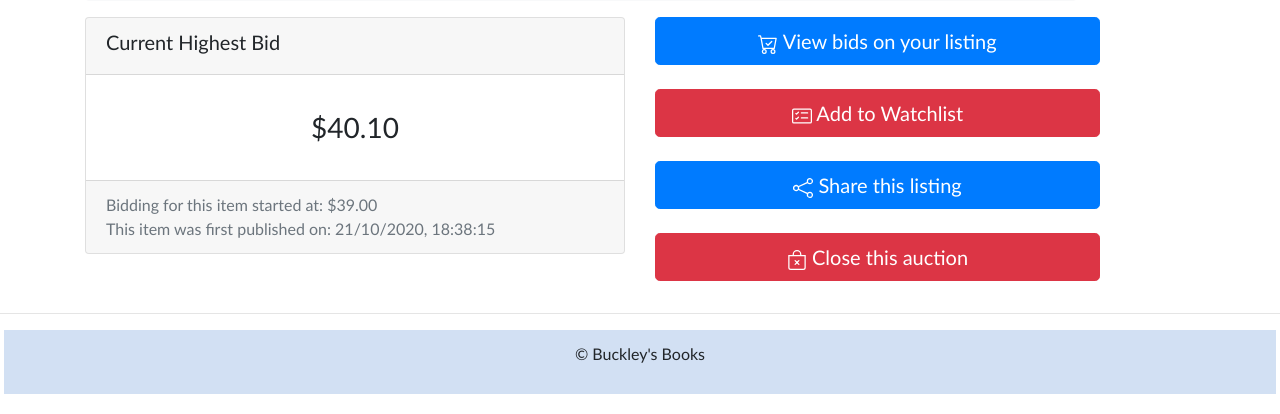
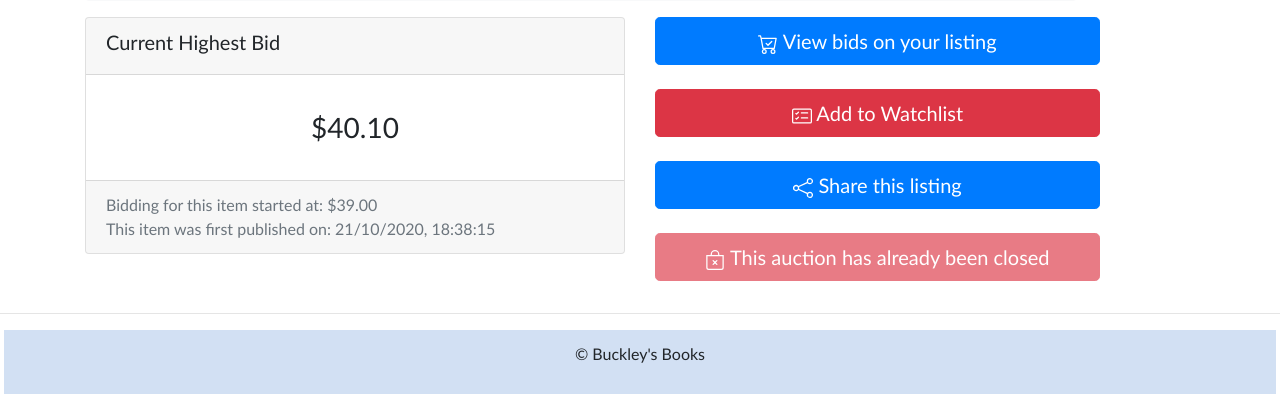
Before and after one commit to xiaohai-huang/IAB207-Auction-Website, a Flask app: page /items/2 in a window 1280 px wide. Shown: the part 769-1183 px from the top of the page. Run offline with Flask 2, Linux system fonts and the light colour scheme; a user stored in the database is signed in; data comes from the database, SQL or seed files in the repository; some libraries are stand-ins or nearby versions.

Commit message:
Update show.html
fixed item lister view

```diff
--- a/auction/templates/item/show.html
+++ b/auction/templates/item/show.html
@@ -321,14 +321,14 @@
       {% if current_user.id == item.user_id %}
       <!-- If the current user is the one who posted the item -->
       <br>
-      <button type="button" class="btn btn-danger btn-lg btn-block" data-toggle="modal" data-target="#closeModal"><svg
+      <button type="button" class="btn btn-danger btn-lg btn-block{% if item.item_status == 'Closed' %} disabled{% endif %}" {% if item.item_status == 'Open' %}data-toggle="modal" data-target="#closeModal"{% endif %}><svg
           width="1em" height="1em" viewBox="0 0 16 16" class="bi bi-bag-x" fill="currentColor"
           xmlns="http://www.w3.org/2000/svg">
           <path fill-rule="evenodd"
             d="M8 1a2.5 2.5 0 0 0-2.5 2.5V4h5v-.5A2.5 2.5 0 0 0 8 1zm3.5 3v-.5a3.5 3.5 0 1 0-7 0V4H1v10a2 2 0 0 0 2 2h10a2 2 0 0 0 2-2V4h-3.5zM2 5v9a1 1 0 0 0 1 1h10a1 1 0 0 0 1-1V5H2z" />
           <path fill-rule="evenodd"
             d="M6.146 8.146a.5.5 0 0 1 .708 0L8 9.293l1.146-1.147a.5.5 0 1 1 .708.708L8.707 10l1.147 1.146a.5.5 0 0 1-.708.708L8 10.707l-1.146 1.147a.5.5 0 0 1-.708-.708L7.293 10 6.146 8.854a.5.5 0 0 1 0-.708z" />
-        </svg> Close this auction</button>
+        </svg> {% if item.item_status == 'Closed' %}This auction has already been closed{% else %}Close this auction{% endif %}</button>
       <div class="modal fade" id="closeModal" tabindex="-1" role="dialog" aria-labelledby="closeModal"
         aria-hidden="true">
         <div class="modal-dialog" role="document">
```
